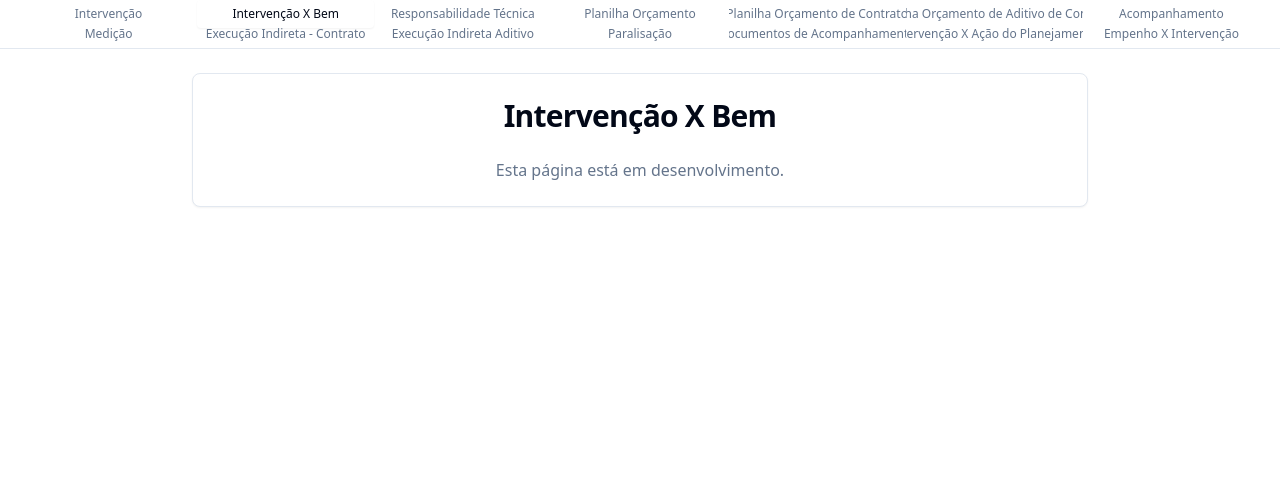
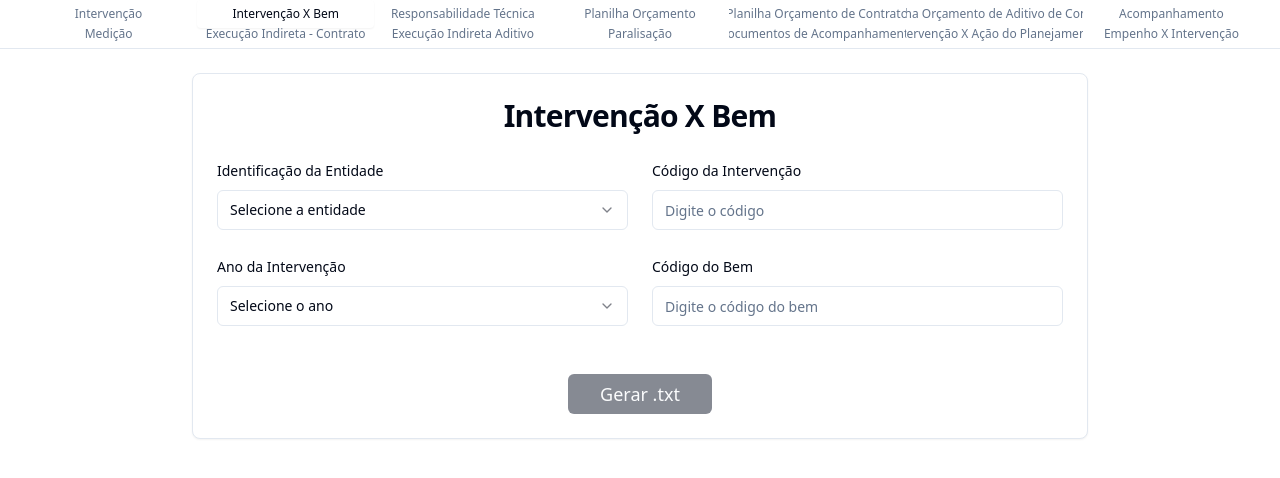
Before and after one commit to ThiagoMarcinko/sim-am-op-txt-56, a React (Vite) app: page /intervencao-bem in a window 1280 px wide. Shown: the top 478 px of the page. Built offline with nearby package versions, Linux system fonts and the light colour scheme.

Commit message:
feat: Implement Intervenção X Bem page
Add fields and "Gerar .txt" button to the Intervenção X Bem page, generating a .txt file for download.

```diff
--- a/src/pages/IntervencaoBem.tsx
+++ b/src/pages/IntervencaoBem.tsx
@@ -1,17 +1,131 @@
 
-import React from 'react';
+import React, { useState } from 'react';
+import { Button } from '@/components/ui/button';
+import { Input } from '@/components/ui/input';
+import { Label } from '@/components/ui/label';
+import { Select, SelectContent, SelectItem, SelectTrigger, SelectValue } from '@/components/ui/select';
 import { Card, CardContent, CardHeader, CardTitle } from '@/components/ui/card';
 
+interface FormData {
+  idPessoa: string;
+  cdIntervencao: string;
+  nrAnoIntervencao: string;
+  cdBem: string;
+}
+
 const IntervencaoBem = () => {
+  const [formData, setFormData] = useState<FormData>({
+    idPessoa: '',
+    cdIntervencao: '',
+    nrAnoIntervencao: '',
+    cdBem: '',
+  });
+
+  const isFormValid = () => {
+    return Object.values(formData).every(value => value !== '');
+  };
+
+  const generateTxtFile = () => {
+    const txtContent = [
+      formData.idPessoa,
+      formData.cdIntervencao,
+      formData.nrAnoIntervencao,
+      formData.cdBem
+    ].join('|') + '|';
+
+    const blob = new Blob([txtContent], { type: 'text/plain' });
+    const url = URL.createObjectURL(blob);
+    const a = document.createElement('a');
+    a.href = url;
+    a.download = 'IntervencaoBem.txt';
+    document.body.appendChild(a);
+    a.click();
+    document.body.removeChild(a);
+    URL.revokeObjectURL(url);
+  };
+
+  const updateFormData = (field: keyof FormData, value: string) => {
+    setFormData(prev => ({
+      ...prev,
+      [field]: value
+    }));
+  };
+
   return (
-    <div className="min-h-screen bg-background p-6">
+    <div className="p-6">
       <div className="max-w-4xl mx-auto">
         <Card>
           <CardHeader>
             <CardTitle className="text-3xl font-bold text-center">Intervenção X Bem</CardTitle>
           </CardHeader>
-          <CardContent>
-            <p className="text-center text-muted-foreground">Esta página está em desenvolvimento.</p>
+          <CardContent className="space-y-6">
+            <div className="grid grid-cols-1 md:grid-cols-2 gap-6">
+              {/* 1. Identificação da Entidade */}
+              <div className="space-y-2">
+                <Label htmlFor="idPessoa">Identificação da Entidade</Label>
+                <Select value={formData.idPessoa} onValueChange={(value) => updateFormData('idPessoa', value)}>
+                  <SelectTrigger>
+                    <SelectValue placeholder="Selecione a entidade" />
+                  </SelectTrigger>
+                  <SelectContent>
+                    <SelectItem value="12377">Mangueirinha</SelectItem>
+                    <SelectItem value="12203">Bandeirantes</SelectItem>
+                  </SelectContent>
+                </Select>
+              </div>
+
+              {/* 2. Código da Intervenção */}
+              <div className="space-y-2">
+                <Label htmlFor="cdIntervencao">Código da Intervenção</Label>
+                <Input
+                  id="cdIntervencao"
+                  type="number"
+                  value={formData.cdIntervencao}
+                  onChange={(e) => updateFormData('cdIntervencao', e.target.value)}
+                  placeholder="Digite o código"
+                />
+              </div>
+
+              {/* 3. Ano da Intervenção */}
+              <div className="space-y-2">
+                <Label htmlFor="nrAnoIntervencao">Ano da Intervenção</Label>
+                <Select value={formData.nrAnoIntervencao} onValueChange={(value) => updateFormData('nrAnoIntervencao', value)}>
+                  <SelectTrigger>
+                    <SelectValue placeholder="Selecione o ano" />
+                  </SelectTrigger>
+                  <SelectContent>
+                    <SelectItem value="2023">2023</SelectItem>
+                    <SelectItem value="2024">2024</SelectItem>
+                    <SelectItem value="2025">2025</SelectItem>
+                    <SelectItem value="2026">2026</SelectItem>
+                    <SelectItem value="2027">2027</SelectItem>
+                    <SelectItem value="2028">2028</SelectItem>
+                  </SelectContent>
+                </Select>
+              </div>
+
+              {/* 4. Código do Bem */}
+              <div className="space-y-2">
+                <Label htmlFor="cdBem">Código do Bem</Label>
+                <Input
+                  id="cdBem"
+                  type="number"
+                  value={formData.cdBem}
+                  onChange={(e) => updateFormData('cdBem', e.target.value)}
+                  placeholder="Digite o código do bem"
+                />
+              </div>
+            </div>
+
+            <div className="flex justify-center pt-6">
+              <Button
+                onClick={generateTxtFile}
+                disabled={!isFormValid()}
+                className="px-8 py-3 text-lg"
+              >
+                Gerar .txt
+              </Button>
+            </div>
           </CardContent>
         </Card>
       </div>
```
